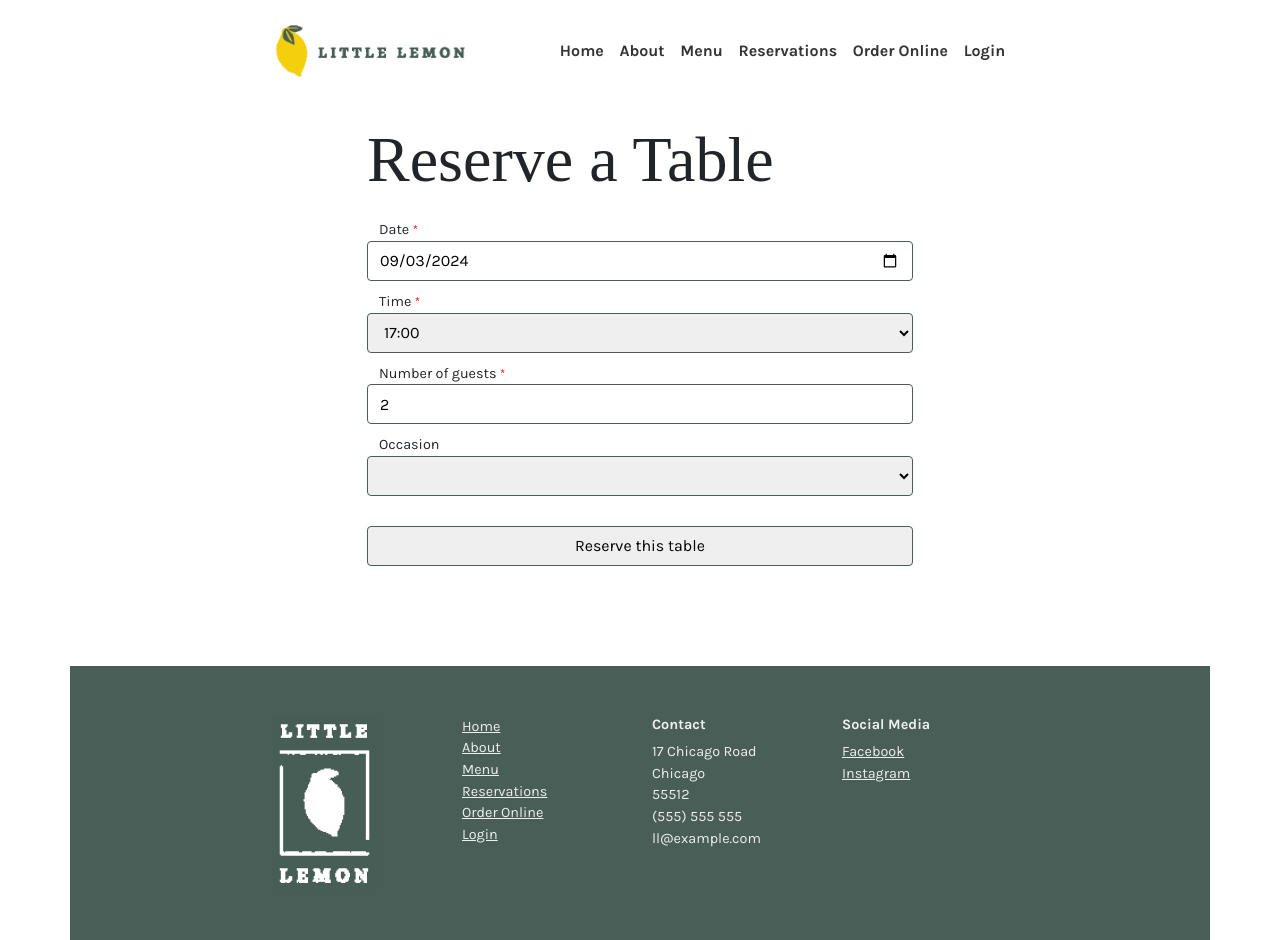
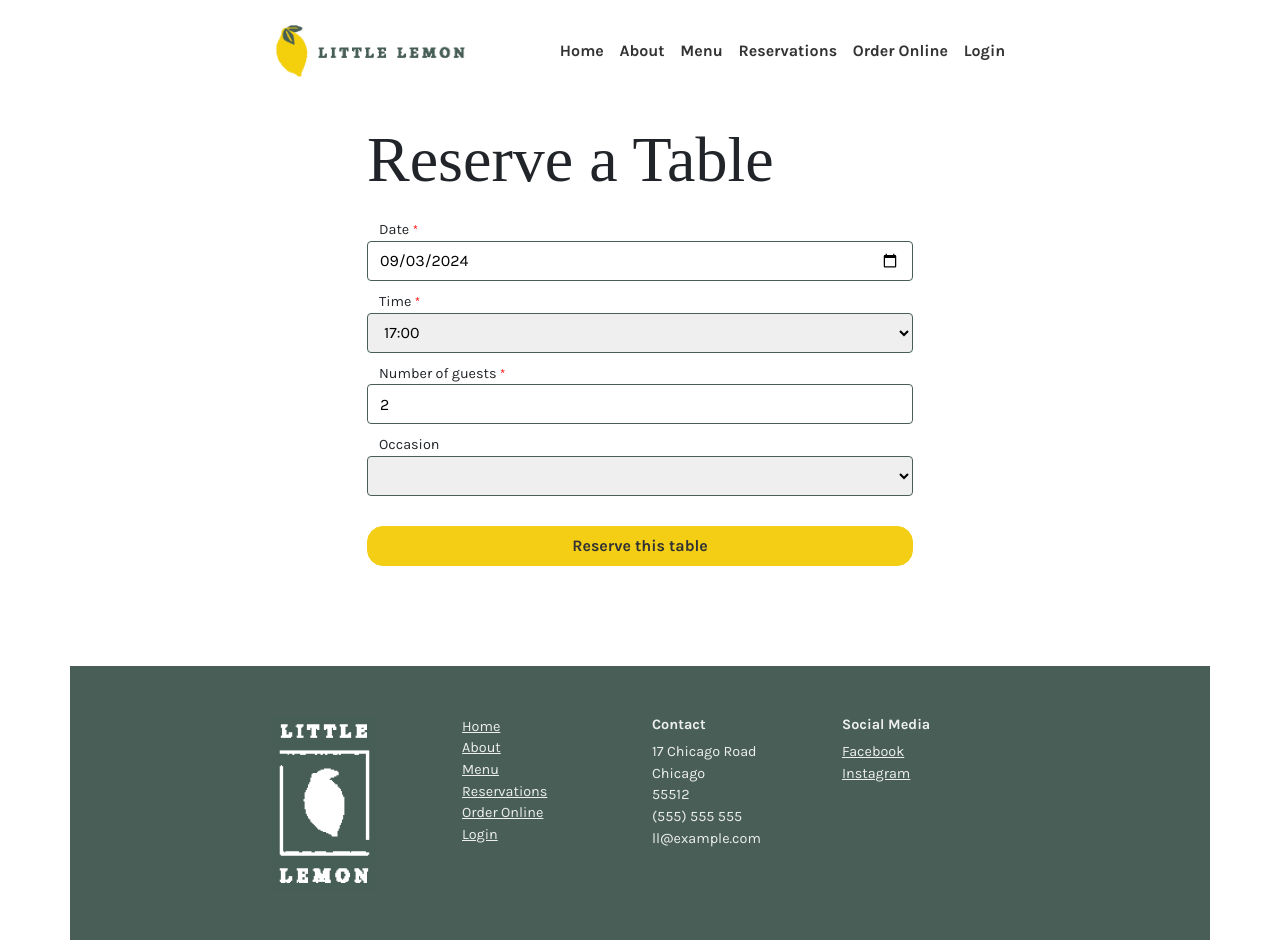
Before and after one commit to cariad/meta-frontend-dev-pro-capstone, a React (Create React App) app: page /booking in a window 1280 px wide. Built offline with nearby package versions, Linux system fonts and the light colour scheme; a web font is replaced by a local one.

Commit message:
Format buttons per guidelines

```diff
--- a/src/BookingForm.js
+++ b/src/BookingForm.js
@@ -127,6 +127,7 @@ function BookingForm({
       </select>
 
       <input
+        className='btn btn-primary'
         disabled={!isValid}
         type="submit"
         value="Reserve this table"
--- a/src/index.css
+++ b/src/index.css
@@ -76,11 +76,16 @@ nav li {
 }
 
 .btn-primary {
+  --bs-btn-active-bg: var(--dark-green);
+  --bs-btn-active-border-color: var(--yellow);
   --bs-btn-bg: var(--yellow);
+  --bs-btn-border-color: var(--yellow);
+  --bs-btn-border-radius: var(--border-radius);
   --bs-btn-color: var(--black);
   --bs-btn-font-weight: 700;
-  --bs-btn-border-color: var(--yellow);
-  --bs-btn-border-radius: var(--border-radius);
+  --bs-btn-hover-bg: var(--yellow);
+  --bs-btn-hover-border-color: var(--yellow);
+  --bs-btn-hover-color: var(--black);
 }
 
 .primary-link-text {
```
